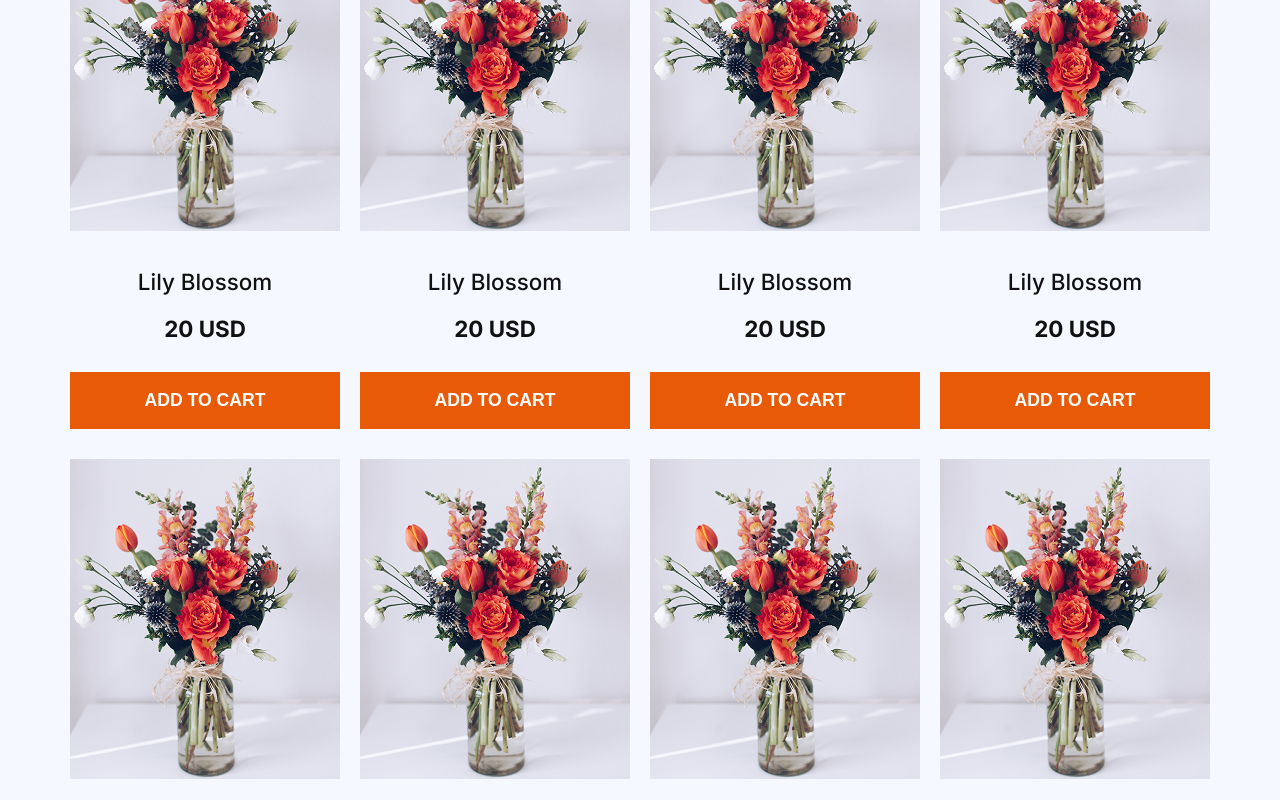
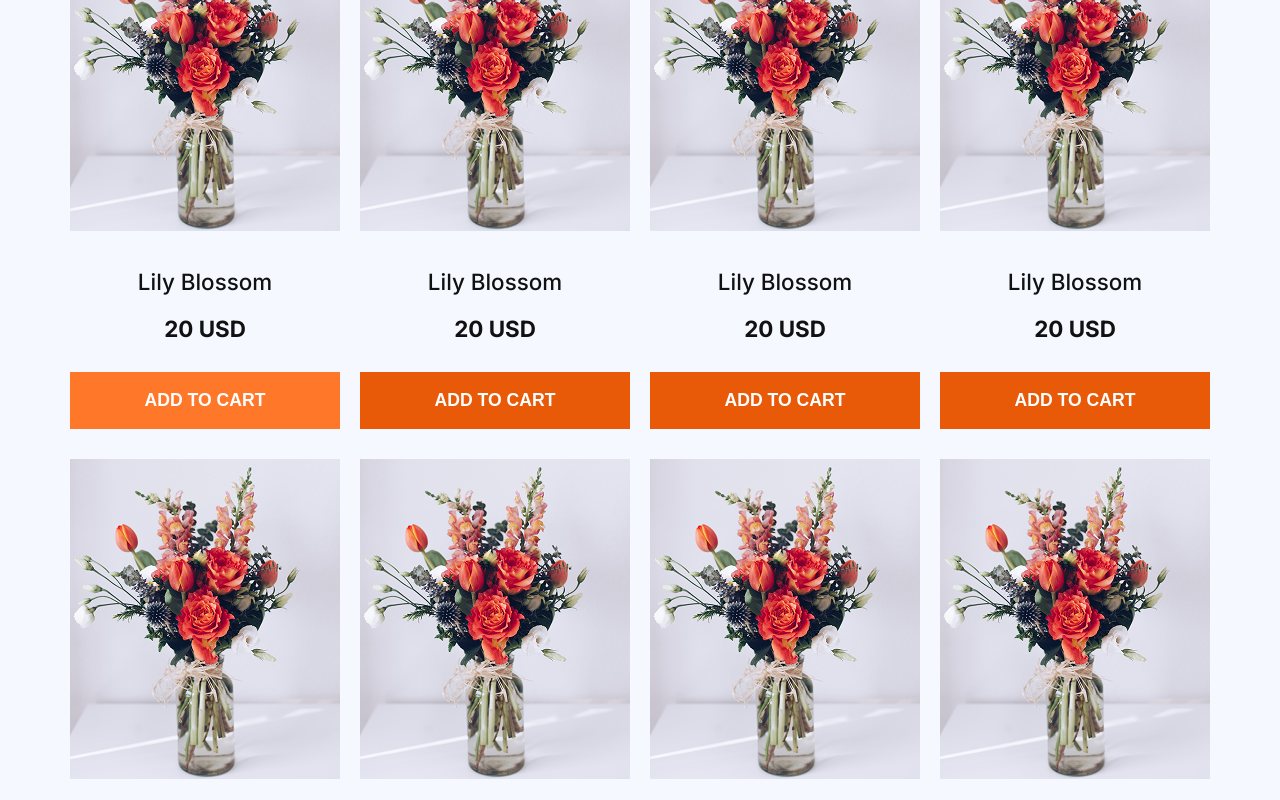
Before and after one commit to abdur2711/assignment-2, a plain HTML site: page index.html in a window 1280 px wide. In both pictures the pointer is over the button 205 px from the left and 1387 px from the top of the page. Shown: the part 987-1787 px from the top of the page. Drawn offline with Linux system fonts and the light colour scheme.

Commit message:
Add hover effect on buttons and likns

```diff
--- a/styles/assignment-2.css
+++ b/styles/assignment-2.css
@@ -57,6 +57,11 @@ section {
   width: 100%;
   padding: 18px;
   cursor: pointer;
+}
+
+.primary-btn:hover,
+.submit-btn:hover {
+  background-color: #ff782a;
 }
 
 .join-section,
@@ -140,7 +145,6 @@ section {
 }
 
 /* Plants Lover Styles */
-
 .plants-lover .store-image {
   z-index: 0;
 }
@@ -187,6 +191,10 @@ section {
 
 .deals-card {
   border-radius: 22px;
+}
+
+.deals-card a:hover {
+  color: rgba(255, 255, 255, 0.8);
 }
 
 .bloom-plant,
@@ -280,7 +288,6 @@ section {
   cursor: pointer;
 }
 
-
 /* Footer styles */
 .footer {
   justify-content: space-around;
@@ -312,10 +319,6 @@ section {
   gap: 24px;
   align-items: center;
 }
-
-
-
-
 
 
 
```
